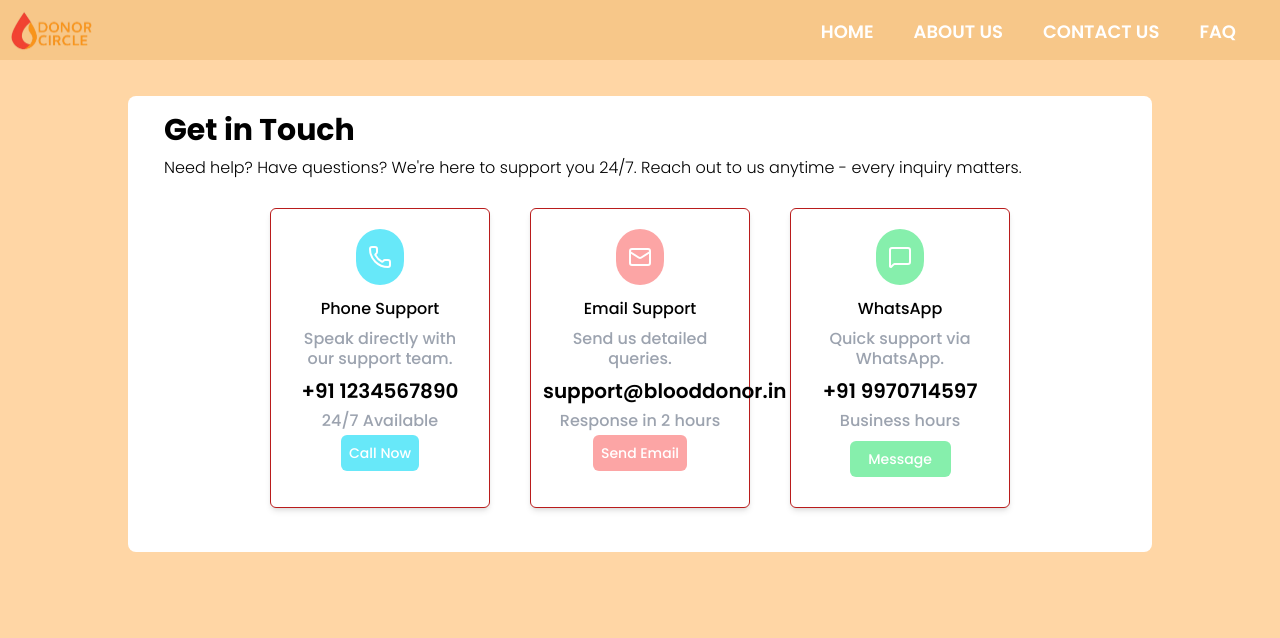
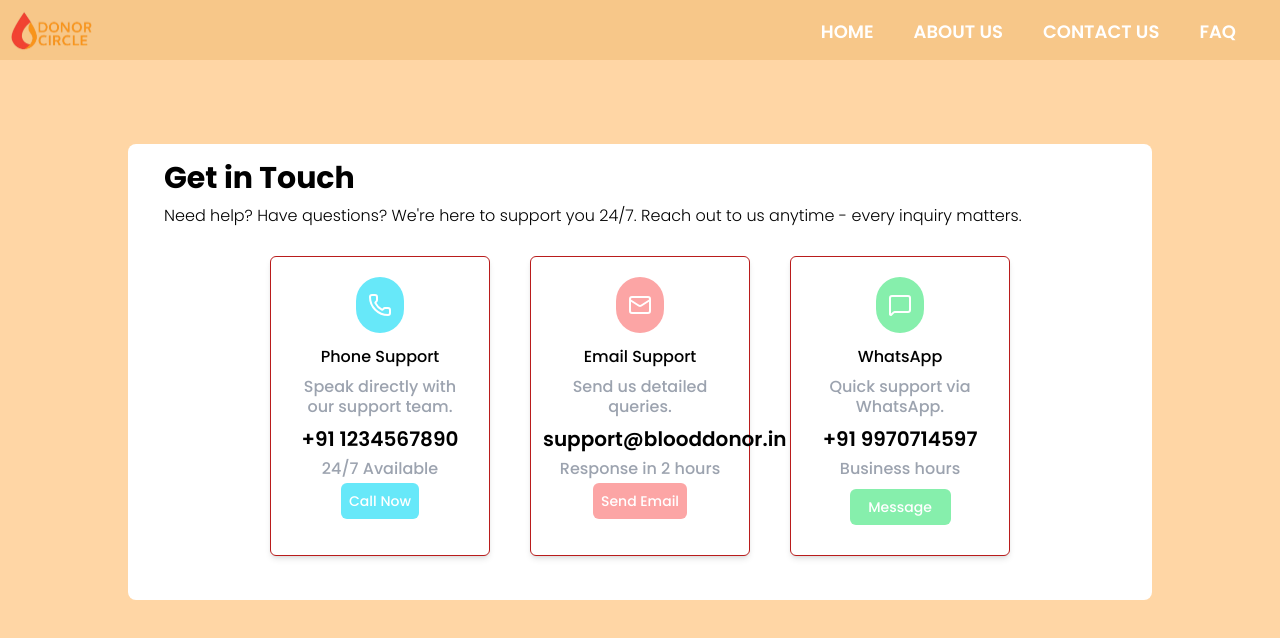
Before and after one commit to TanmayVidhate/DonorCircle_2, a React (Vite) app in the folder client/: page /contactus in a window 1280 px wide. Shown: the top 638 px of the page. Built offline with nearby package versions, Linux system fonts and the light colour scheme.

Commit message:
add margin

```diff
--- a/client/src/Views/ContactUs.jsx
+++ b/client/src/Views/ContactUs.jsx
@@ -14,7 +14,7 @@ function ContactUs() {
         <div className='flex flex-col w-screen min-h-screen bg-[#ffd6a5] xl:h-screen '>
             <Navbar />
             <div className='flex justify-center items-center'>
-                <div className='flex justify-center items-center rounded-lg  bg-[#FFFFFF]  mt-28  mx-10 my-10 sm:min-h-max sm:w-3/4 sm:px-5 lg:mt-24 lg:w-4/5 2xl:w-3/5 '>
+                <div className='flex justify-center items-center rounded-lg  bg-[#FFFFFF]  mt-28  mx-10 my-10 sm:min-h-max sm:w-3/4 sm:px-5 lg:mt-36 lg:w-4/5 2xl:w-3/5 '>
                     <div className='w-full h-full p-4 '>
                         <div className=''>
                             <p className='text-3xl font-bold '>Get in Touch</p>
```
